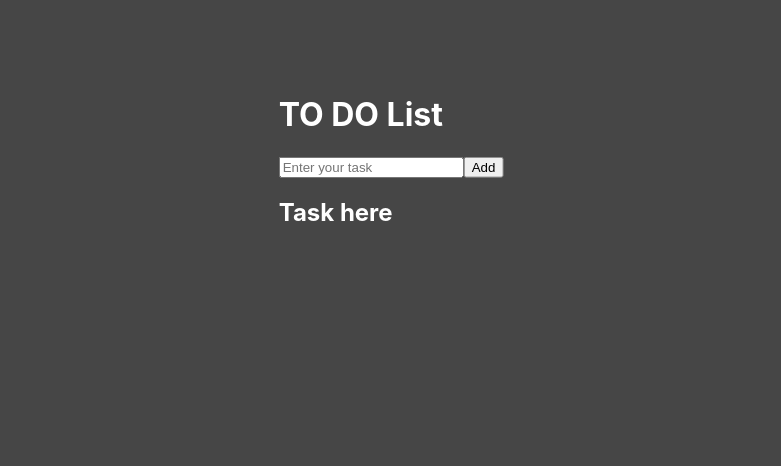
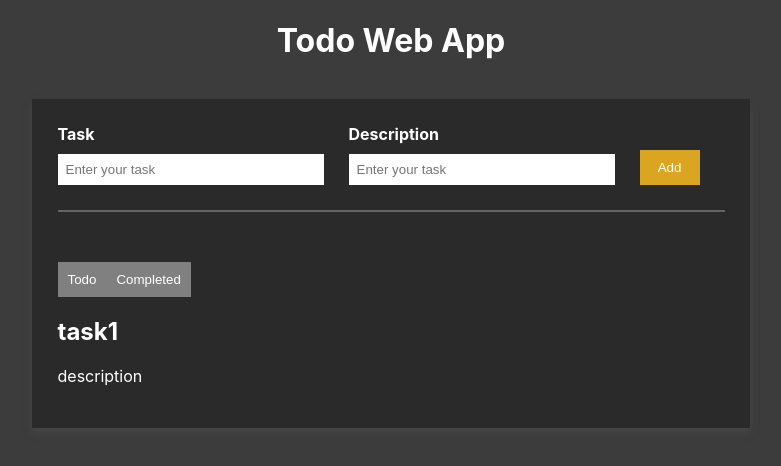
Before and after one commit to OmPrakashMallik2/todo-with-react, a React (Create React App) app: page / in a window 1280 px wide. Shown: the top 466 px of the page, without its empty margins (249-1030 px from the left). Built offline with nearby package versions, Linux system fonts and the light colour scheme.

Commit message:
completed user interface

```diff
--- a/public/index.html
+++ b/public/index.html
@@ -24,7 +24,7 @@
       work correctly both with client-side routing and a non-root public URL.
       Learn how to configure a non-root public URL by running `npm run build`.
     -->
-    <title>React App</title>
+    <title>TO DO With React</title>
   </head>
   <body>
     <noscript>You need to enable JavaScript to run this app.</noscript>
--- a/src/App.css
+++ b/src/App.css
@@ -1,11 +1,78 @@
 .App {
   margin: 0;
   padding: 0;
+}
+
+
+h1 {
+  text-align: center;
+}
+
+.main {
+  background-color: rgb(42, 42, 42);
+  padding: 2%;
+  width: fit-content;
+  margin-left: auto;
+  margin-right: auto;
+  margin-top: 3%;
+  max-height: 80vh;
+  overflow-y: auto;
+  box-shadow: 0px 5px 7px rgb(70, 70, 70);
+}
+
+.todo-input {
+  display: flex;
+  align-items: center;
+  justify-content: center;
+  border-bottom: 2px solid rgb(99, 99, 99);
+  padding-bottom: 25px;
+  margin-bottom: 25px;
+}
+
+.todo-input-stuff {
+  display: flex;
+  flex-direction: column;
+  align-items: flex-start;
+  margin-right: 25px;
+}
+
+.todo-input-stuff lebel {
+  font-weight: bold;
+  margin-bottom: 10px;
+}
+
+.todo-input-stuff input {
+  padding: 8px;
+  border: none;
+  width: 250px;
+}
+
+.todo-input-stuff input:focus {
+  outline: none;
+  outline: 2px solid goldenrod;
+}
+
+.mainBtn {
+  background-color: goldenrod;
   color: white;
+  border: none;
+  border-radius: 0;
+  margin-top: 25px;
+  padding: 10px;
+  width: 60px;
+  cursor: pointer;
+}
 
-  position: absolute;
-  top: 20%;
-  left: 50%;
-  transform: translate(-50%, -50%);
-  /* background-color: red; */
+.mainBtn:hover {
+  background-color: gold;
 }
+
+.btn2 {
+  background-color: gray;
+  color: white;
+  border: none;
+  border-radius: 0;
+  margin-top: 25px;
+  padding: 10px;
+  cursor: pointer;
+}
--- a/src/App.js
+++ b/src/App.js
@@ -1,19 +1,48 @@
 import './App.css';
+import App2 from './App2';
+import AppDemo from './AppDemo';
+import Todo from './Todo';
 
 function App() {
+
+  const persons = [
+    { id: 1, name: "Santosh Kumar Mallik", age: 43 },
+    { id: 2, name: "Rita Devi", age: 38 },
+    { id: 3, name: "Om Prakash Mallik", age: 23 },
+    { id: 4, name: "Jay Prakash Mallik", age: 21 },
+    { id: 5, name: "Sachin Kumar Mallik", age: 19 }
+  ];
+
+  const user = {
+    name: "Rashmika Mandanna",
+    url: "https://i.pinimg.com/564x/3f/ed/04/3fed0423a3ec6b7befff7848ecdc8e18.jpg",
+    height: 400
+  };
+
+  const apple = "Om Prakash Mallik";
+
   return (
     <div className="App">
 
-      <h1>TO DO List</h1>
+      <Todo />
 
-      <div className='input-filed'>
-        <input type='text' placeholder='Enter your task' />
-        <button>Add</button>
-      </div>
+      {/* <App2 /> */}
 
-      <div className='tasks'>
-        <h2>Task here</h2>
-      </div>
+      {/* <AppDemo persons={persons}/>*/}
+
+      {/* <h1>{apple}</h1> */}
+
+      {/* <div>
+        <h1>{user.name}</h1>
+        <img
+          src={user.url}
+          alt={user.name}
+          style={{
+            height: user.height,
+            width: user.height
+          }}
+        />
+      </div> */}
 
     </div>
   );
--- /dev/null
+++ b/src/App2.js
@@ -0,0 +1,19 @@
+import React, { useState } from 'react'
+import './App.css';
+
+function App2() {
+
+    const [count, setCount] = useState(0);
+
+    function clickHere() {
+        setCount(count + 1);
+    }
+
+    return (
+        <div>
+            <button onClick={clickHere}>Clicked {count} times</button>
+        </div>
+    )
+}
+
+export default App2
--- /dev/null
+++ b/src/AppDemo.js
@@ -0,0 +1,16 @@
+import React from 'react'
+
+function AppDemo({persons}) {
+
+    const personList = persons.map(person =>
+        <h1 key={person.id} > {person.id}. {person.name} : {person.age}</h1>
+    )
+
+    return (
+        <div>
+            <ul>{personList}</ul>
+        </div>
+    )
+}
+
+export default AppDemo
--- /dev/null
+++ b/src/Todo.js
@@ -0,0 +1,47 @@
+import React, { useState } from 'react'
+import './App.css'
+
+function Todo() {
+
+    return (
+        <div className='todo'>
+
+            <h1>Todo Web App</h1>
+
+            <div className='main'>
+
+                <div className='todo-input'>
+                    <div className='todo-input-stuff'>
+                        <lebel>Task</lebel>
+                        <input type='text' placeholder='Enter your task' />
+                    </div>
+                    <div className='todo-input-stuff'>
+                        <lebel>Description</lebel>
+                        <input type='text' placeholder='Enter your task' />
+                    </div>
+                    <div className='todo-input-stuff'>
+                        <button className='mainBtn'>Add</button>
+                    </div>
+                </div>
+
+
+                <div className='btn-area'>
+                    <button className='btn2'>Todo</button>
+                    <button className='btn2'>Completed</button>
+                </div>
+
+
+                <div className='todo-list'>
+                    <div className='todo-item'>
+                        <h2>task1</h2>
+                        <p>description </p>
+                    </div>
+                </div>
+
+
+            </div>
+        </div>
+    )
+}
+
+export default Todo
--- a/src/index.css
+++ b/src/index.css
@@ -5,7 +5,8 @@ body {
     sans-serif;
   -webkit-font-smoothing: antialiased;
   -moz-osx-font-smoothing: grayscale;
-  background-color: rgb(70, 70, 70);
+  background-color: rgb(60, 60, 60);
+  color: white;
 }
 
 code {
```
Also changed, not shown: src/logo.svg (deleted), 1 other file (tests, documents, lock files or other folders).
